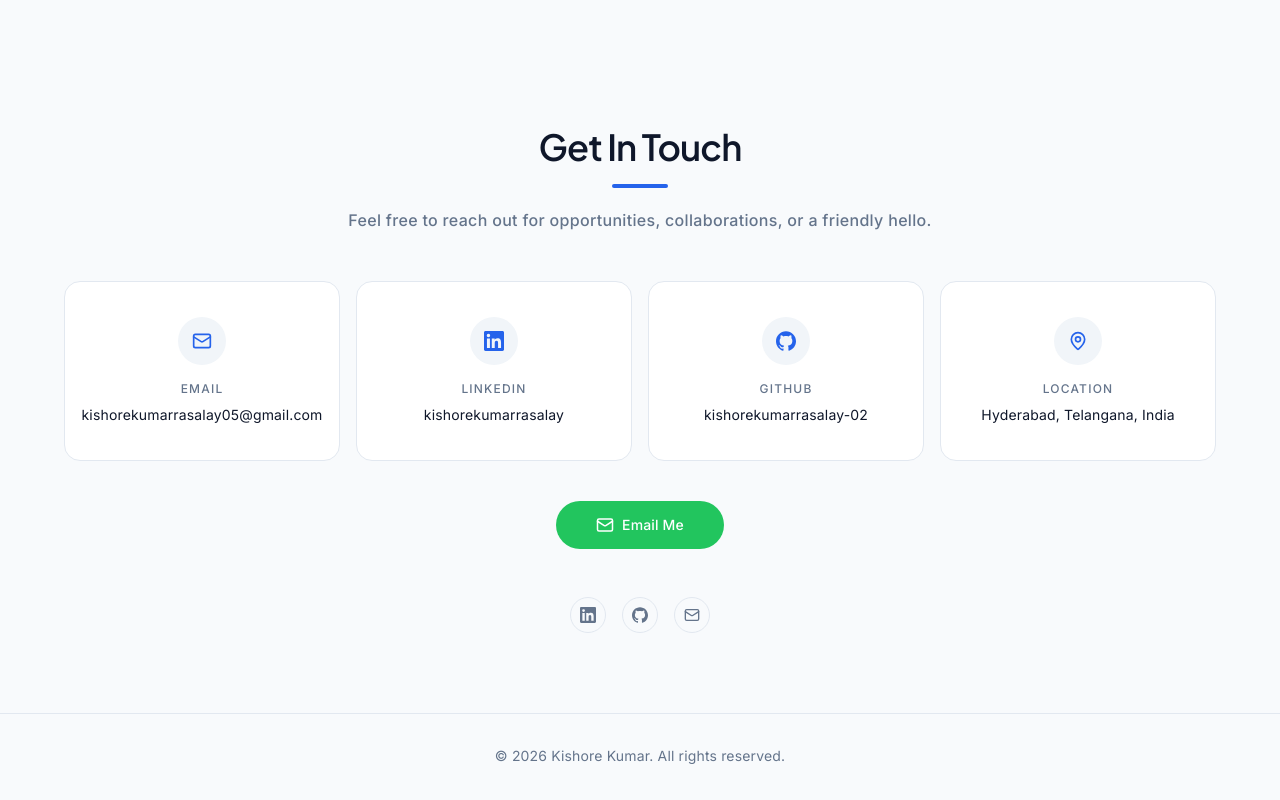
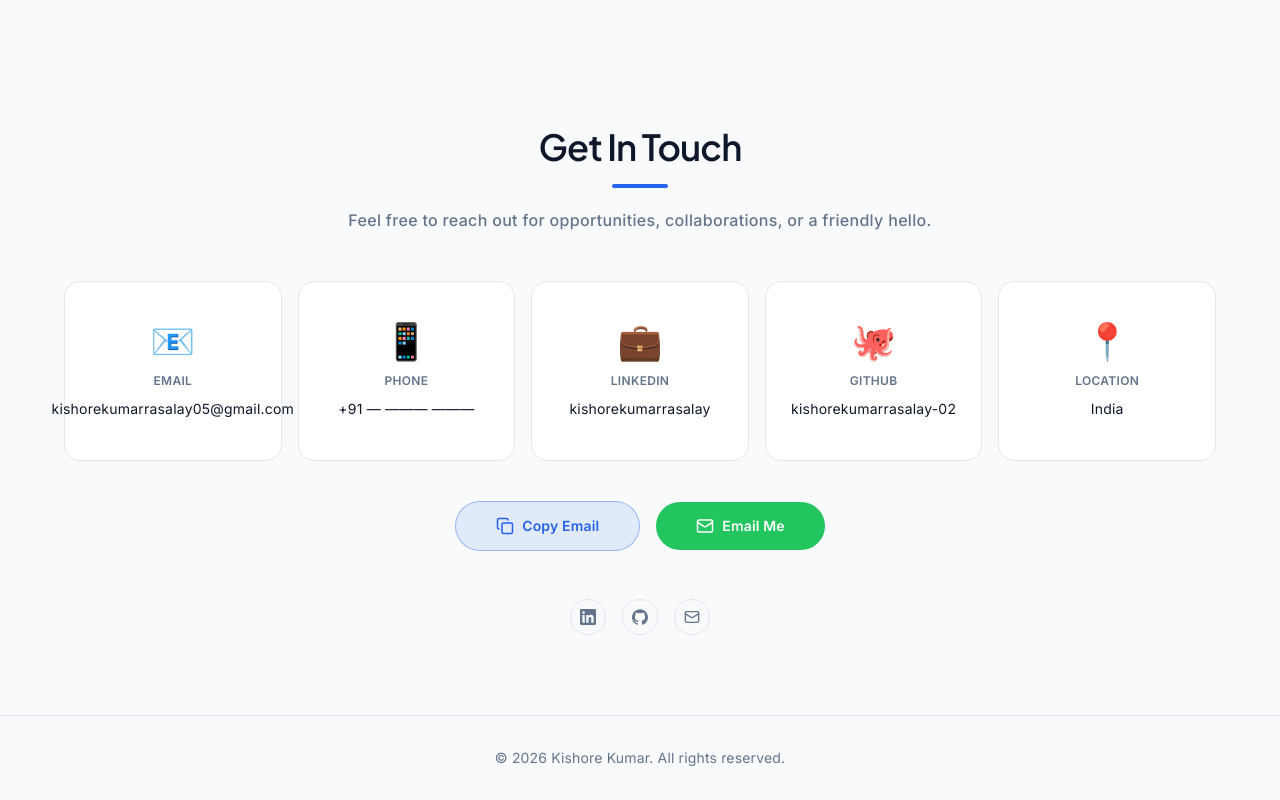
Before and after one commit to kishorekumarrasalay-02/kishorekumar-qa-portfolio, a Next.js app: page / in a window 1280 px wide. Shown: the part 4947-5747 px from the top of the page. Built offline with nearby package versions, Linux system fonts and the light colour scheme.

Commit message:
Icon update

```diff
--- a/src/app/globals.css
+++ b/src/app/globals.css
@@ -99,3 +99,18 @@ h6 {
 .scrollbar-hide::-webkit-scrollbar {
   display: none;
 }
+
+.contact-glow {
+  transition:
+    border-color 0.3s ease,
+    box-shadow 0.3s ease,
+    transform 0.3s ease;
+}
+
+.contact-glow:hover {
+  border-color: color-mix(in srgb, var(--primary) 55%, var(--card-border));
+  box-shadow:
+    0 0 20px color-mix(in srgb, var(--primary) 35%, transparent),
+    0 0 40px color-mix(in srgb, var(--accent) 18%, transparent);
+  transform: translateY(-2px);
+}
--- a/src/components/Contact.tsx
+++ b/src/components/Contact.tsx
@@ -1,18 +1,27 @@
-import { Mail, MapPin } from "lucide-react";
-import { GitHubIcon, LinkedInIcon } from "./BrandIcons";
+"use client";
+
+import { Check, Copy, Mail } from "lucide-react";
+import { useState } from "react";
 import SectionHeading from "./SectionHeading";
 import SocialIcons from "./SocialIcons";
 import { portfolioData } from "@/data/portfolio";
 
-function ContactIcon({ type }: { type: "email" | "linkedin" | "github" | "location" }) {
-  if (type === "email") return <Mail size={20} />;
-  if (type === "linkedin") return <LinkedInIcon size={20} />;
-  if (type === "github") return <GitHubIcon size={20} />;
-  return <MapPin size={20} />;
-}
-
 export default function Contact() {
   const { contact, social } = portfolioData;
+  const [copied, setCopied] = useState(false);
+
+  const copyEmail = async () => {
+    try {
+      await navigator.clipboard.writeText(social.email);
+      setCopied(true);
+      setTimeout(() => setCopied(false), 2000);
+    } catch {
+      setCopied(false);
+    }
+  };
+
+  const cardClass =
+    "contact-glow group flex h-full min-h-[168px] flex-col items-center justify-center rounded-2xl border border-card-border bg-card p-5 text-center sm:min-h-[180px] sm:p-6";
 
   return (
     <section id="contact" className="px-4 py-12 sm:px-6 sm:py-16 lg:px-8 lg:py-20">
@@ -22,33 +31,35 @@ export default function Contact() {
           subtitle={contact.subtitle}
         />
 
-        <div className="grid grid-cols-1 gap-4 sm:grid-cols-2 lg:grid-cols-4">
+        <div className="grid grid-cols-2 gap-4 md:grid-cols-3 lg:grid-cols-5">
           {contact.items.map((item) => {
             const content = (
               <>
-                <div className="mx-auto mb-4 flex h-12 w-12 items-center justify-center rounded-full bg-tag-bg text-primary">
-                  <ContactIcon type={item.type} />
-                </div>
-                <p className="text-xs font-medium tracking-widest text-muted uppercase">
+                <span
+                  className="mb-3 text-3xl transition-transform duration-300 group-hover:scale-110 sm:text-4xl"
+                  aria-hidden
+                >
+                  {item.emoji}
+                </span>
+                <p className="text-xs font-semibold tracking-wide text-muted uppercase">
                   {item.label}
                 </p>
-                <p className="mt-2 break-words text-sm text-foreground">
+                <p className="text-body mt-2 break-words text-sm font-medium text-foreground">
                   {item.value}
                 </p>
               </>
             );
-
-            const cardClass =
-              "flex h-full min-h-[160px] flex-col items-center justify-center rounded-2xl border border-card-border bg-card p-5 text-center sm:min-h-[180px] sm:p-6";
 
             if (item.href) {
               return (
                 <a
                   key={item.label}
                   href={item.href}
-                  target={item.href.startsWith("mailto") ? undefined : "_blank"}
+                  target={
+                    item.href.startsWith("http") ? "_blank" : undefined
+                  }
                   rel="noopener noreferrer"
-                  className={`${cardClass} transition-colors hover:border-accent/50`}
+                  className={cardClass}
                 >
                   {content}
                 </a>
@@ -63,10 +74,28 @@ export default function Contact() {
           })}
         </div>
 
-        <div className="mt-10 flex justify-center">
+        <div className="mt-10 flex flex-col items-center justify-center gap-4 sm:flex-row">
+          <button
+            type="button"
+            onClick={copyEmail}
+            className="contact-glow inline-flex w-full items-center justify-center gap-2 rounded-full border border-primary/40 bg-primary/10 px-8 py-3.5 text-sm font-semibold text-primary transition-all sm:w-auto sm:px-10"
+          >
+            {copied ? (
+              <>
+                <Check size={18} />
+                {contact.copyEmailSuccess}
+              </>
+            ) : (
+              <>
+                <Copy size={18} />
+                {contact.copyEmailLabel}
+              </>
+            )}
+          </button>
+
           <a
             href={`mailto:${social.email}`}
-            className="inline-flex w-full items-center justify-center gap-2 rounded-full bg-accent px-8 py-3.5 text-sm font-medium text-white transition-opacity hover:opacity-90 sm:w-auto sm:px-10"
+            className="inline-flex w-full items-center justify-center gap-2 rounded-full bg-accent px-8 py-3.5 text-sm font-semibold text-white transition-opacity hover:opacity-90 sm:w-auto sm:px-10"
           >
             <Mail size={18} />
             {contact.emailCta}
--- a/src/data/portfolio.ts
+++ b/src/data/portfolio.ts
@@ -262,30 +262,43 @@ export const portfolioData = {
     subtitle:
       "Feel free to reach out for opportunities, collaborations, or a friendly hello.",
     emailCta: "Email Me",
+    copyEmailLabel: "Copy Email",
+    copyEmailSuccess: "Copied!",
     items: [
       {
         label: "Email",
         value: "kishorekumarrasalay05@gmail.com",
         href: "mailto:kishorekumarrasalay05@gmail.com",
         type: "email" as const,
+        emoji: "📧",
+      },
+      {
+        label: "Phone",
+        value: "+91 — ——— ———",
+        href: null,
+        type: "phone" as const,
+        emoji: "📱",
       },
       {
         label: "LinkedIn",
         value: "kishorekumarrasalay",
         href: "https://www.linkedin.com/in/kishorekumarrasalay",
         type: "linkedin" as const,
+        emoji: "💼",
       },
       {
         label: "GitHub",
         value: "kishorekumarrasalay-02",
         href: "https://github.com/kishorekumarrasalay-02",
         type: "github" as const,
+        emoji: "🐙",
       },
       {
         label: "Location",
-        value: "Hyderabad, Telangana, India",
+        value: "India",
         href: null,
         type: "location" as const,
+        emoji: "📍",
       },
     ],
   },
```
